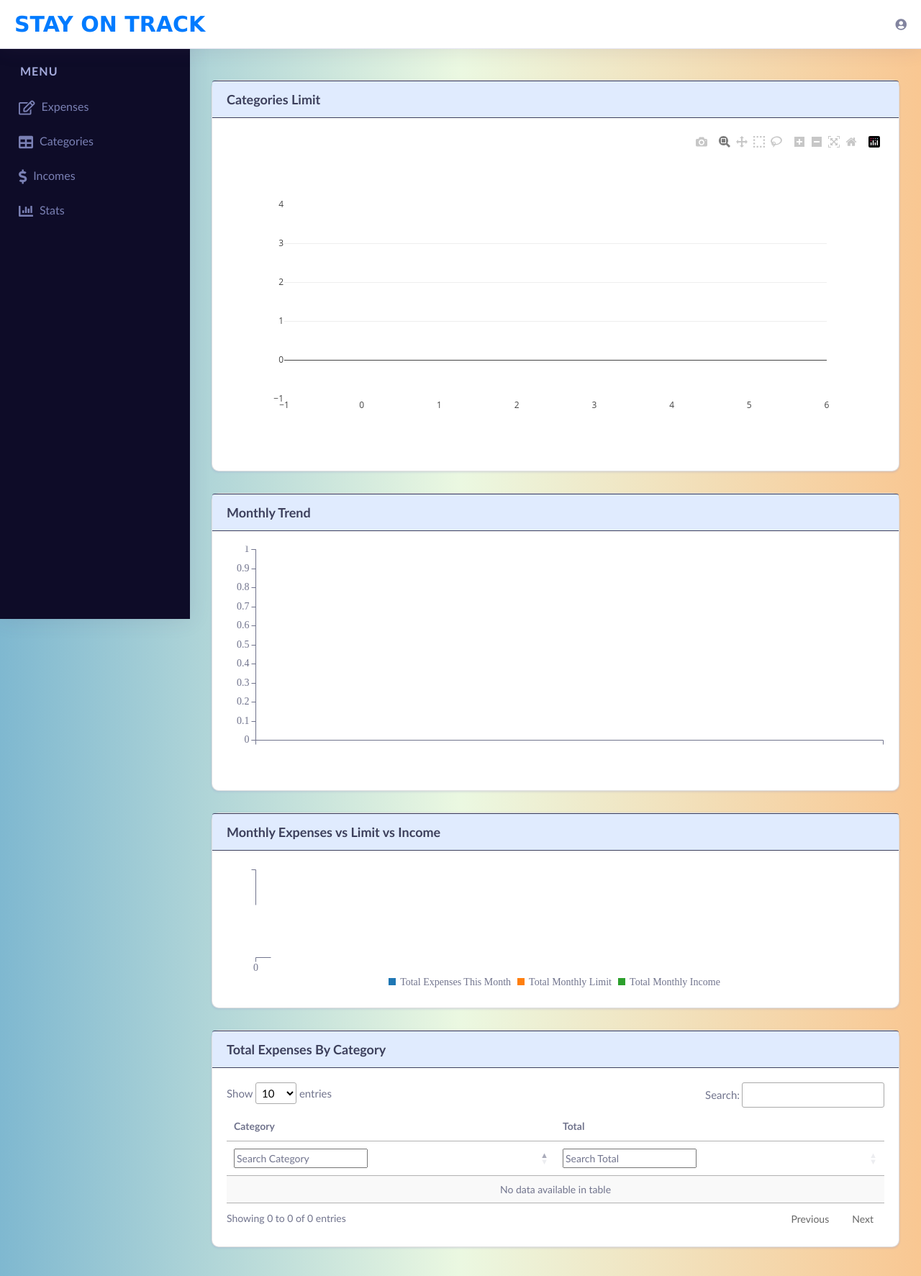
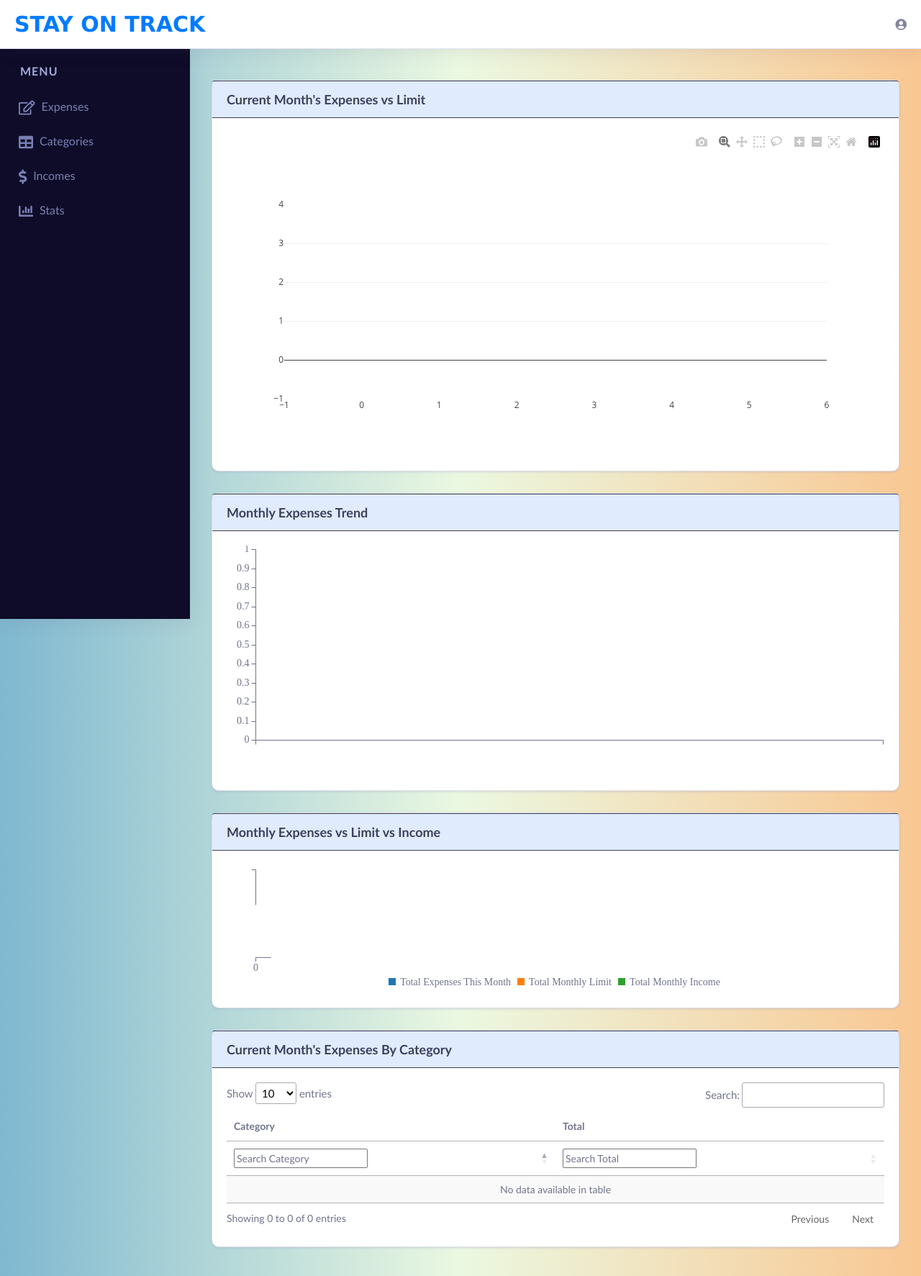
Before and after one commit to WinnieWong38/CSE-682, a Spring Boot app: page /stats.html in a window 1280 px wide. Shown: the top 1773 px of the page at 72% size. Run offline with Spring Boot 4, Linux system fonts and the light colour scheme; the visitor is signed in with stand-in values (Sample User, id 1); data that the repository does not hold is empty; some libraries are stand-ins or nearby versions.

Commit message:
Front end updates before presentation
Updated labels, removed unused code/comments

```diff
--- a/src/main/java/com/example/CSE682/service/CategoryService.java
+++ b/src/main/java/com/example/CSE682/service/CategoryService.java
@@ -1,6 +1,5 @@
 package com.example.CSE682.service;
 
-import java.util.Iterator;
 import java.util.List;
 
 import org.springframework.beans.factory.annotation.Autowired;
@@ -11,7 +10,7 @@ import com.example.CSE682.model.Category;
 import com.example.CSE682.model.User;
 
 @Service
-public class CategoryService implements ICategoryService{
+public class CategoryService implements ICategoryService {
 
 	@Autowired
 	CategoryRepository categoryRepository;
--- a/src/main/java/com/example/CSE682/service/ExpenseService.java
+++ b/src/main/java/com/example/CSE682/service/ExpenseService.java
@@ -20,7 +20,7 @@ import com.example.CSE682.repository.IncomeRepository;
 import com.example.CSE682.repository.LimitRepository;
 
 @Service
-public class ExpenseService implements IExpenseService{
+public class ExpenseService implements IExpenseService {
 
 	@Autowired
 	ExpenseRepository expenseRepository;
--- a/src/main/resources/static/income.html
+++ b/src/main/resources/static/income.html
@@ -95,7 +95,7 @@
                     <div class="row">
                         <div class="col-xl-12 col-lg-12 col-md-12 col-sm-12 col-12">
                             <div class="page-header">
-                                <h2 class="pageheader-title">Incomes</h2>
+                                <h2 class="pageheader-title">Monthly Incomes</h2>
 								<hr />
                             </div>
                         </div>
--- a/src/main/resources/static/index.html
+++ b/src/main/resources/static/index.html
@@ -108,7 +108,7 @@
                         <div class="row">
                             <div class="col-xl-7 col-lg-7 col-md-12 col-sm-12 col-12">
                                 <div class="card">
-                                    <h3 class="card-header">Expense Breakdown</h3>
+                                    <h3 class="card-header">Current Month Expense Breakdown</h3>
                                     <div class="card-body">
                                         <div id="c3chart_category" style="height: 250px;"></div>
                                     </div>
--- a/src/main/resources/static/js/income.js
+++ b/src/main/resources/static/js/income.js
@@ -184,10 +184,11 @@ function createChart() {
 				method: "DELETE",
 				contentType: "application/json",
 				dataType: "json"
-			})
+			}).always(function(){
 				table.row( row ).remove().draw();
 				createChart();
 				modal.style.display = "none";
+			});
 		});
 
 		// Get the <span> element that closes the modal
--- a/src/main/resources/static/stats.html
+++ b/src/main/resources/static/stats.html
@@ -99,7 +99,7 @@
                         <div class="row">
                         <div class="col-xl-12 col-lg-12 col-md-6 col-sm-12 col-12">
                             <div class="card">
-                                <h5 class="card-header">Categories Limit</h5>
+                                <h5 class="card-header">Current Month's Expenses vs Limit</h5>
                                 <div class="card-body">
                                     <div>
                                         <div id="barChart"></div>
@@ -111,7 +111,7 @@
                     <div class="row">
                         <div class="col-xl-12 col-lg-12 col-md-6 col-sm-12 col-12">
                             <div class="card">
-                                <h5 class="card-header">Monthly Trend</h5>
+                                <h5 class="card-header">Monthly Expenses Trend</h5>
                                 <div class="card-body">
                                     <div>
                                         <div id="monthlyTrend"></div>
@@ -133,7 +133,7 @@
                     <div class="row">
                         <div class="col-xl-12 col-lg-12 col-md-6 col-sm-12 col-12">
                             <div class="card">
-                                <h5 class="card-header">Total Expenses By Category</h5>
+                                <h5 class="card-header">Current Month's Expenses By Category</h5>
                                 <div class="card-body">
                                     <div>
                                         <table id="expensesByCategory" class="display" style="width:100%">
```
Also changed, not shown: src/main/java/com/example/CSE682/WebSecurityConfig.java (+0 -33 lines), src/main/java/com/example/CSE682/service/MyUserDetails.java (+0 -9 lines).
